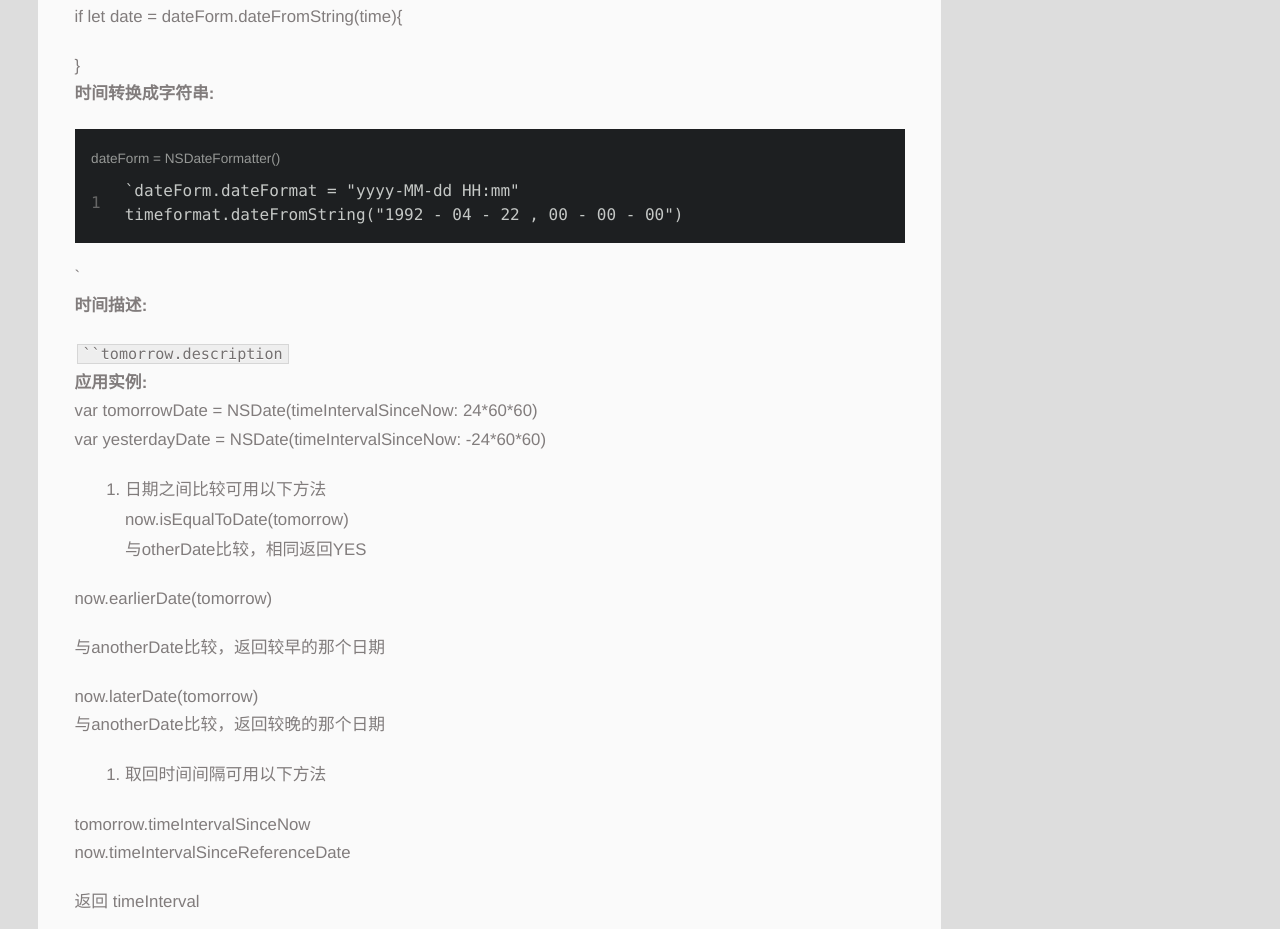
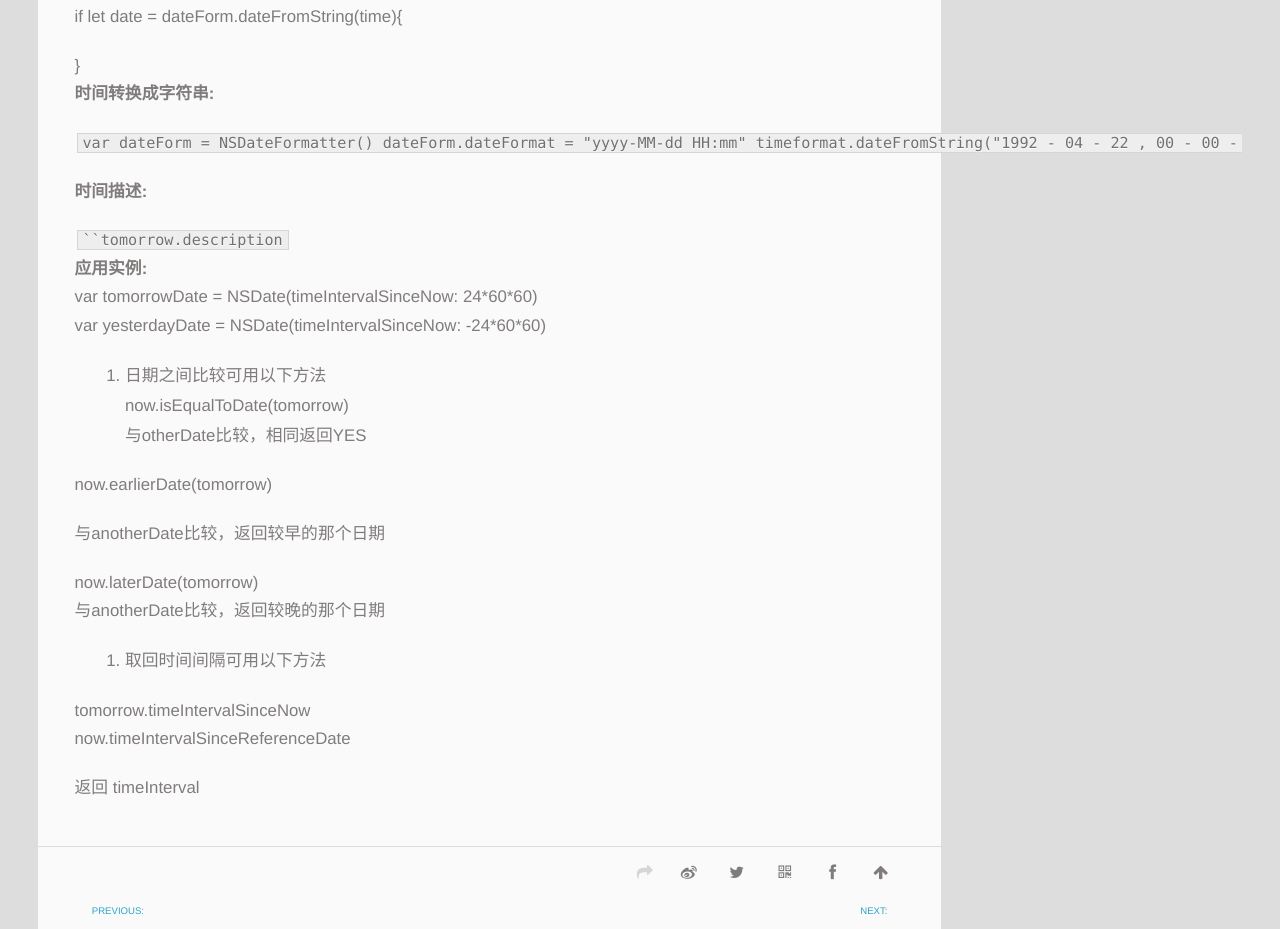
Before and after one commit to locfrirepo/locfrirepo.github.io, a plain HTML site: page 2015/09/20/NSDate-相关/index.html in a window 1280 px wide. Shown: the part 1052-1981 px from the top of the page. Drawn offline with Linux system fonts and the light colour scheme; a script that the page names is missing.

Commit message:
Site updated: 2015-09-20 13:32:13

```diff
--- a/2015/09/20/NSDate-相关/index.html
+++ b/2015/09/20/NSDate-相关/index.html
@@ -79,7 +79,7 @@
     </p>
   <p class="article-time">
     <time datetime="2015-09-20T04:59:52.000Z" itemprop="datePublished">2015-09-20</time>
-    更新日期:<time datetime="2015-09-20T05:30:50.000Z" itemprop="dateModified">2015-09-20</time>
+    更新日期:<time datetime="2015-09-20T05:32:03.000Z" itemprop="dateModified">2015-09-20</time>
 
   </p>
 </header>
@@ -96,8 +96,10 @@
 <p>let time = “2015-03-26 18:03”<br>var dateForm = NSDateFormatter()<br>dateForm.dateFormat = “yyyy-MM-dd HH:mm”</p>
 <p>if let date = dateForm.dateFromString(time){</p>
 <p>  }<br><strong>时间转换成字符串:</strong></p>
-<figure class="highlight"><figcaption><span>dateForm = NSDateFormatter()</span></figcaption><table><tr><td class="gutter"><pre><span class="line">1</span><br></pre></td><td class="code"><pre><span class="line">`dateForm.dateFormat = &#34;yyyy-MM-dd HH:mm&#34;&#10;timeformat.dateFromString(&#34;1992 - 04 - 22 , 00 - 00 - 00&#34;)</span><br></pre></td></tr></table></figure>
-<p>`<br><strong>时间描述:</strong></p>
+<p><code>var dateForm = NSDateFormatter()
+dateForm.dateFormat = &quot;yyyy-MM-dd HH:mm&quot;
+timeformat.dateFromString(&quot;1992 - 04 - 22 , 00 - 00 - 00&quot;)</code></p>
+<p><strong>时间描述:</strong></p>
 <p><code>``tomorrow.description</code><br><strong>应用实例:</strong><br> var tomorrowDate = NSDate(timeIntervalSinceNow: 24*60*60)<br> var yesterdayDate = NSDate(timeIntervalSinceNow: -24*60*60)</p>
 <ol>
 <li>日期之间比较可用以下方法<br>now.isEqualToDate(tomorrow)<br>与otherDate比较，相同返回YES</li>
```
